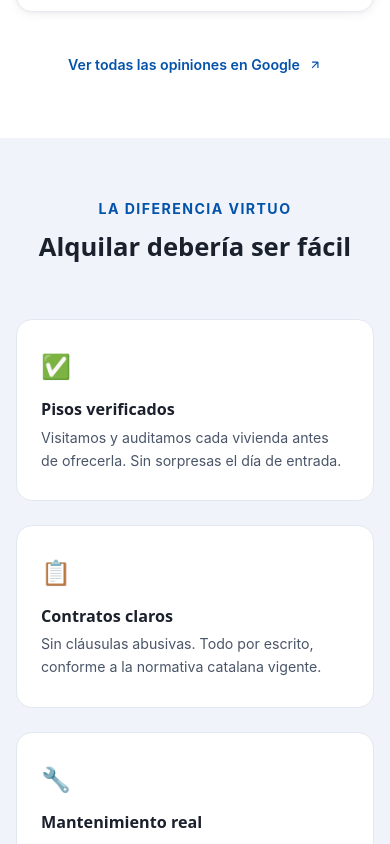
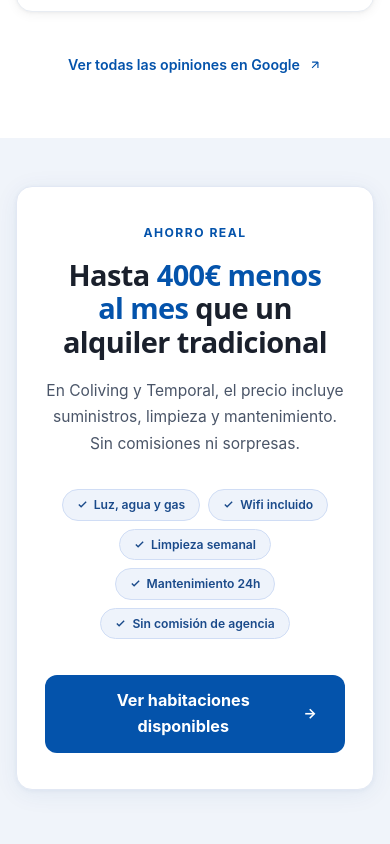
Before and after one commit to viviendasvirtuo/web-viviendasvirtuo, a Next.js app: page / in a window 390 px wide. Shown: the part 3560-4404 px from the top of the page. Built offline with nearby package versions, Linux system fonts and the light colour scheme; a web font is replaced by a local one.

Commit message:
feat: añadir sección de ahorro económico

```diff
--- a/app/page.tsx
+++ b/app/page.tsx
@@ -5,6 +5,7 @@ import Footer from '@/components/Footer';
 import Link from 'next/link';
 import SistemaCards from '@/components/SistemaCards';
 import Testimonios from '@/components/Testimonios';
+import Ahorro from '@/components/Ahorro';
 
 export const metadata: Metadata = {
   title: 'Viviendas Virtuo — Gestión profesional de alquiler en Barcelona',
@@ -31,6 +32,9 @@ export default function Home() {
 
         {/* TESTIMONIOS */}
         <Testimonios />
+
+        {/* AHORRO */}
+        <Ahorro />
 
         {/* LA DIFERENCIA VIRTUO */}
         <section style={{ padding: 'clamp(60px,8vw,100px) 0', background: '#f0f4fa' }}>
@@ -84,7 +88,7 @@ export default function Home() {
         <section style={{ padding: 'clamp(60px,8vw,100px) 0', background: 'linear-gradient(135deg, #1a2540 0%, #2a3f6e 100%)', textAlign: 'center' }}>
           <div className="container">
             <h2 style={{ fontFamily: 'var(--font-display)', fontSize: 'clamp(1.6rem,3vw,2.2rem)', fontWeight: 800, color: 'white', marginBottom: '16px' }}>¿Listo para encontrar tu hogar?</h2>
-            <p style={{ color: 'rgba(255,255,255,0.75)', fontSize: 'var(--text-lg)', maxWidth: '460px', margin: '0 auto 36px', lineHeight: 1.7 }}>Eschíbenos y te ayudamos a encontrar la opción perfecta para ti en Barcelona.</p>
+            <p style={{ color: 'rgba(255,255,255,0.75)', fontSize: 'var(--text-lg)', maxWidth: '460px', margin: '0 auto 36px', lineHeight: 1.7 }}>Escíbenos y te ayudamos a encontrar la opción perfecta para ti en Barcelona.</p>
             <Link href="/contacto" style={{ display: 'inline-flex', alignItems: 'center', background: 'white', color: '#1a2540', fontWeight: 700, padding: '14px 32px', borderRadius: 'var(--radius-lg)', textDecoration: 'none', fontSize: 'var(--text-base)' }}>Contactar ahora</Link>
           </div>
         </section>
--- /dev/null
+++ b/components/Ahorro.tsx
@@ -0,0 +1,123 @@
+import Link from 'next/link';
+
+export default function Ahorro() {
+  return (
+    <section style={{ padding: 'clamp(48px,7vw,88px) 0', background: '#f0f4fa' }}>
+      <div className="container">
+        <div style={{
+          background: 'white',
+          borderRadius: 'var(--radius-xl)',
+          padding: 'clamp(36px,5vw,64px) clamp(28px,5vw,72px)',
+          display: 'flex',
+          flexDirection: 'column',
+          alignItems: 'center',
+          textAlign: 'center',
+          boxShadow: '0 4px 24px rgba(26,74,138,0.07), 0 1px 4px rgba(26,74,138,0.05)',
+          border: '1px solid #e2e8f4',
+          gap: '0',
+        }}>
+
+          {/* Eyebrow */}
+          <p style={{
+            color: 'var(--color-primary)',
+            fontWeight: 700,
+            fontSize: 'var(--text-xs)',
+            letterSpacing: '0.12em',
+            textTransform: 'uppercase',
+            marginBottom: '16px',
+          }}>Ahorro real</p>
+
+          {/* Título */}
+          <h2 style={{
+            fontFamily: 'var(--font-display)',
+            fontSize: 'clamp(1.75rem, 1.2rem + 2.5vw, 2.8rem)',
+            fontWeight: 900,
+            color: 'var(--color-text)',
+            lineHeight: 1.15,
+            letterSpacing: '-0.02em',
+            marginBottom: '20px',
+            maxWidth: '680px',
+          }}>
+            Hasta{' '}
+            <span style={{ color: 'var(--color-primary)' }}>400€ menos al mes</span>
+            {' '}que un alquiler tradicional
+          </h2>
+
+          {/* Texto de apoyo */}
+          <p style={{
+            fontSize: 'clamp(0.95rem, 0.85rem + 0.5vw, 1.15rem)',
+            color: 'var(--color-text-muted)',
+            lineHeight: 1.7,
+            maxWidth: '520px',
+            marginBottom: '32px',
+          }}>
+            En Coliving y Temporal, el precio incluye suministros, limpieza y mantenimiento.
+            Sin comisiones ni sorpresas.
+          </p>
+
+          {/* Pills de qué incluye */}
+          <div style={{
+            display: 'flex',
+            flexWrap: 'wrap',
+            justifyContent: 'center',
+            gap: '8px',
+            marginBottom: '36px',
+          }}>
+            {['Luz, agua y gas', 'Wifi incluido', 'Limpieza semanal', 'Mantenimiento 24h', 'Sin comisión de agencia'].map((item) => (
+              <span key={item} style={{
+                display: 'inline-flex',
+                alignItems: 'center',
+                gap: '6px',
+                fontSize: 'var(--text-xs)',
+                fontWeight: 600,
+                color: '#1a4a8a',
+                background: '#eef3fb',
+                border: '1px solid #d0ddf5',
+                borderRadius: 'var(--radius-full)',
+                padding: '5px 14px',
+              }}>
+                <svg width="11" height="11" viewBox="0 0 24 24" fill="none" stroke="#1a4a8a" strokeWidth="3" aria-hidden="true">
+                  <polyline points="20 6 9 17 4 12" />
+                </svg>
+                {item}
+              </span>
+            ))}
+          </div>
+
+          {/* CTA */}
+          <Link
+            href="/coliving"
+            style={{
+              display: 'inline-flex',
+              alignItems: 'center',
+              gap: '8px',
+              background: 'var(--color-primary)',
+              color: 'white',
+              fontWeight: 700,
+              fontSize: 'var(--text-base)',
+              padding: '13px 28px',
+              borderRadius: 'var(--radius-lg)',
+              textDecoration: 'none',
+              transition: 'background 0.18s ease, transform 0.18s ease',
+            }}
+            onMouseEnter={e => {
+              (e.currentTarget as HTMLAnchorElement).style.background = '#0f2d5e';
+              (e.currentTarget as HTMLAnchorElement).style.transform = 'translateY(-1px)';
+            }}
+            onMouseLeave={e => {
+              (e.currentTarget as HTMLAnchorElement).style.background = 'var(--color-primary)';
+              (e.currentTarget as HTMLAnchorElement).style.transform = 'translateY(0)';
+            }}
+          >
+            Ver habitaciones disponibles
+            <svg width="16" height="16" viewBox="0 0 24 24" fill="none" stroke="currentColor" strokeWidth="2.5" aria-hidden="true">
+              <line x1="5" y1="12" x2="19" y2="12" />
+              <polyline points="12 5 19 12 12 19" />
+            </svg>
+          </Link>
+
+        </div>
+      </div>
+    </section>
+  );
+}
```
